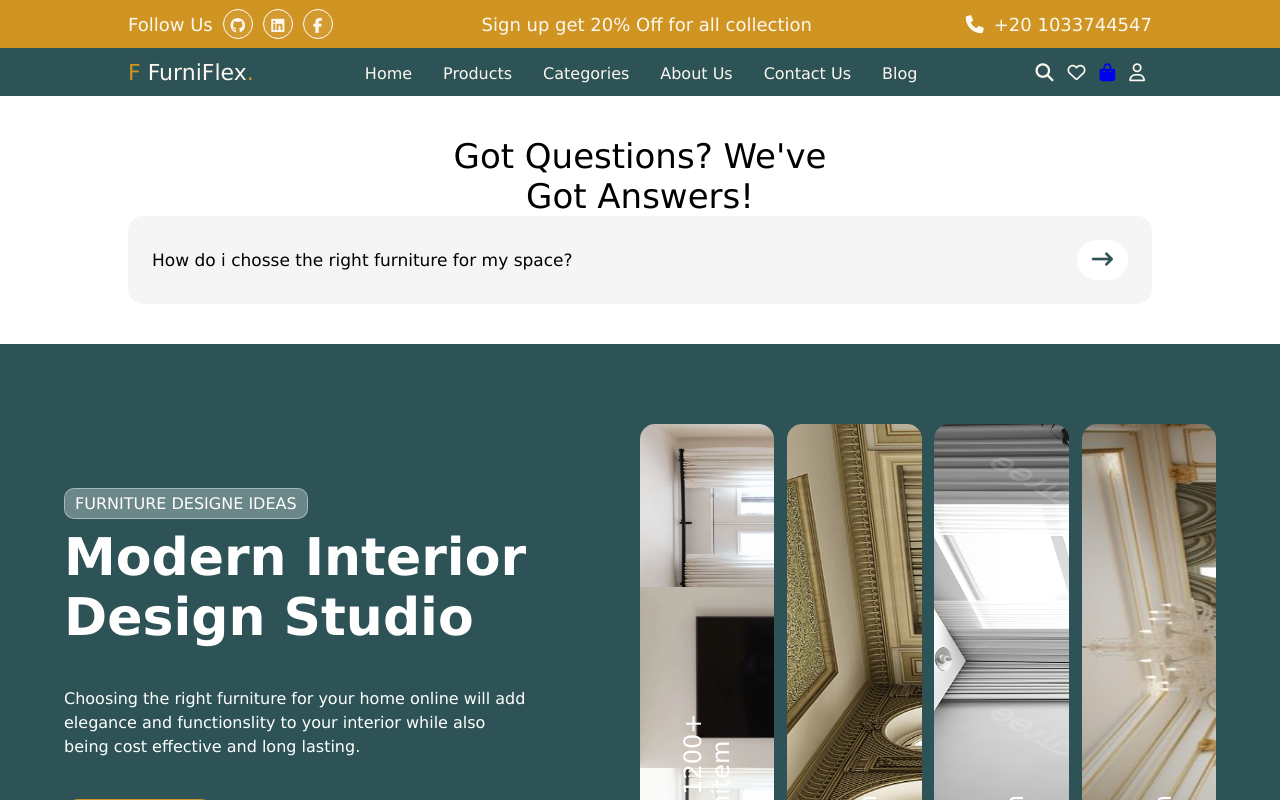
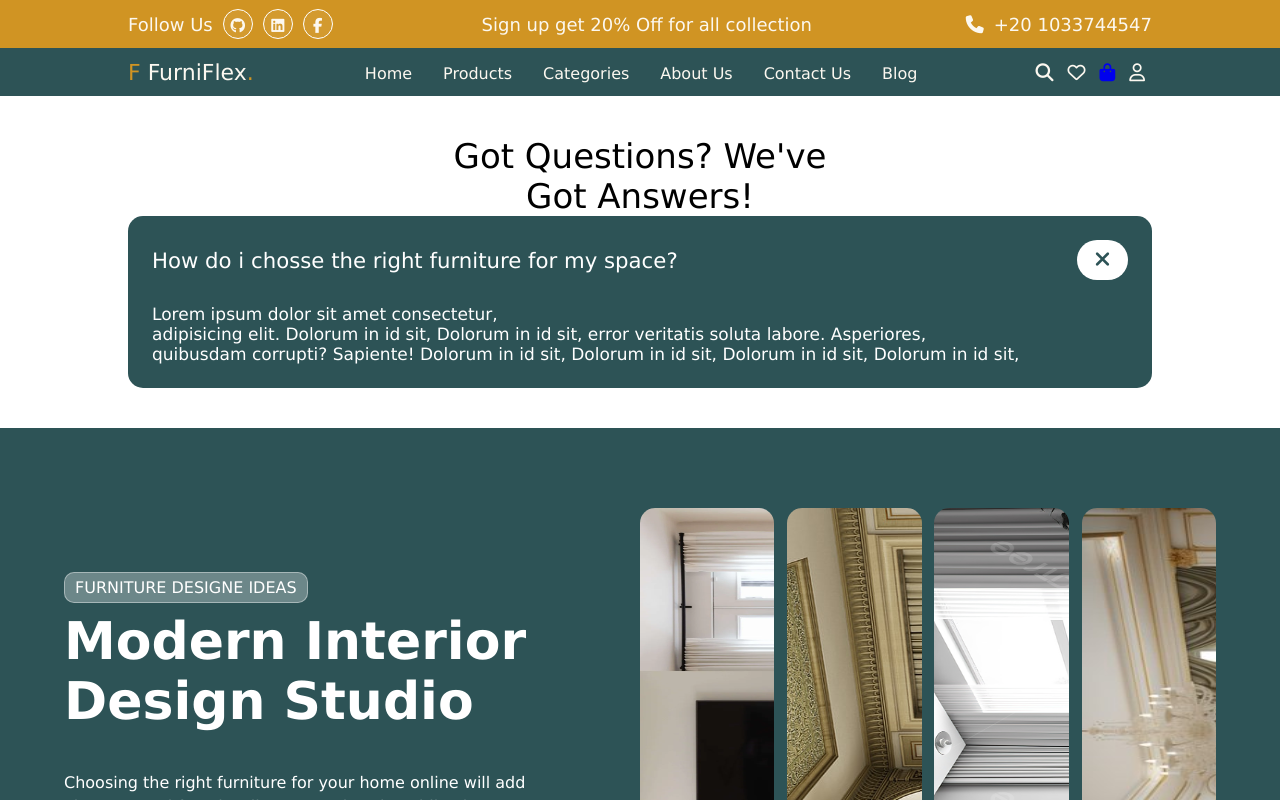
Before and after one commit to WLMEY/furniflex_project_react, a React (Create React App) app: page / in a window 1280 px wide. Built offline with nearby package versions, Linux system fonts and the light colour scheme.

Commit message:
fished in single item

```diff
--- a/src/pages/Home/questions.jsx
+++ b/src/pages/Home/questions.jsx
@@ -1,5 +1,9 @@
-import React from 'react';
+import React, { useState } from 'react';
 const Questions = () => {
+    const [showAnswer,setshowAnswer]=useState(false);
+    const handclicke=()=>{
+        setshowAnswer(!showAnswer)
+    }
     return (
 
         <div className="questions">
@@ -9,18 +13,19 @@ const Questions = () => {
                 </span>
             </div>
             <div className="continer_questions">
-                <div className="question "> {/* show */}
+                <div className={showAnswer?"question":"show"}> {/*question  show */}
                     <div className="question_c">
                         <span className='que'>How do i chosse the right furniture for my space?</span>
-                        <i class=" fa-solid fa-arrow-right-long" />
-                        {/* <i class=" fa-solid fa-xmark" /> */}
+                        <i onClick={handclicke} class={showAnswer?"fa-solid fa-arrow-right-long":"fa-solid fa-xmark"}/>
+                        {/* <i class=" fa-solid fa-xmark" />
+                        " fa-solid fa-arrow-right-long" */}
 
                     </div>
-                    <span className='ans'>
-                        Lorem ipsum dolor sit amet consectetur,
-                        adipisicing elit. Dolorum in id sit,
-                        error veritatis soluta labore. Asperiores,
-                        quibusdam corrupti? Sapiente!
+                    <span className={showAnswer?"ansoff":"anson"}>
+                        Lorem ipsum dolor sit amet consectetur,<br />
+                        adipisicing elit. Dolorum in id sit, Dolorum in id sit,
+                        error veritatis soluta labore. Asperiores,<br />
+                        quibusdam corrupti? Sapiente! Dolorum in id sit, Dolorum in id sit, Dolorum in id sit, Dolorum in id sit,
                     </span>
 
                 </div>
--- a/src/styles/questions.css
+++ b/src/styles/questions.css
@@ -24,6 +24,8 @@ text-transform: capitalize;
  align-items: start;
  padding: 3vb;
  gap: 3vh;
+    transition: all ease 0.5s;
+
 
 }
 .continer_questions .show{
@@ -36,6 +38,7 @@ text-transform: capitalize;
     align-items: start;
     padding: 3vb;
     gap: 3vh;
+    transition: all ease 0.5s;
 }
 
 .question_c{
@@ -45,6 +48,10 @@ text-transform: capitalize;
     justify-content: space-between;
     align-items: center;
 }
+.question_c span{
+    font-size: var(--text_pc_items2);
+}
+
 .question_c i{
     color: var(--color_main);
     background-color: white;
@@ -64,10 +71,13 @@ text-transform: capitalize;
 .que{
 
 }
-.ans{
-    display: none;
-}
-.xmark{
-    display: none;
+.anson{
+    display: block;
+    transition: all ease 0.5s;
 
 }
+.ansoff{
+    display: none;
+    transition: all ease 0.5s;
+
+}
```
